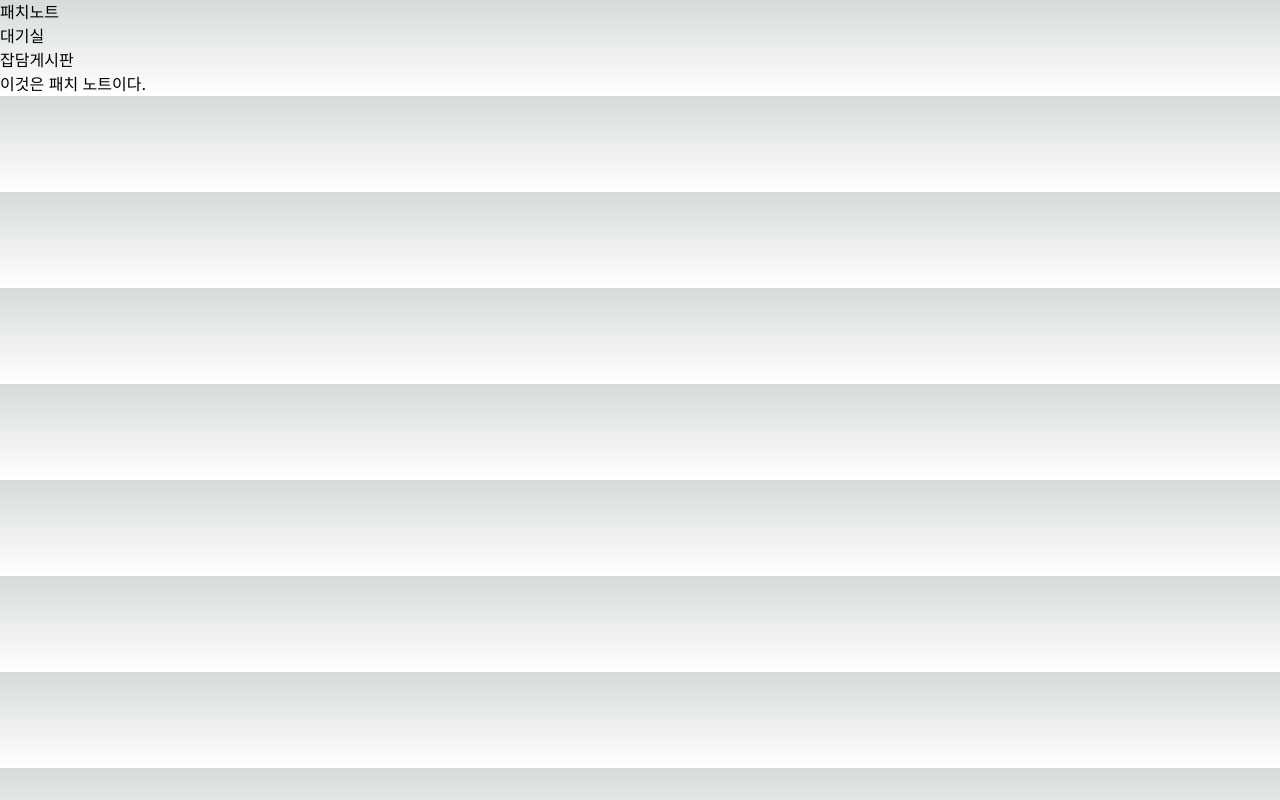
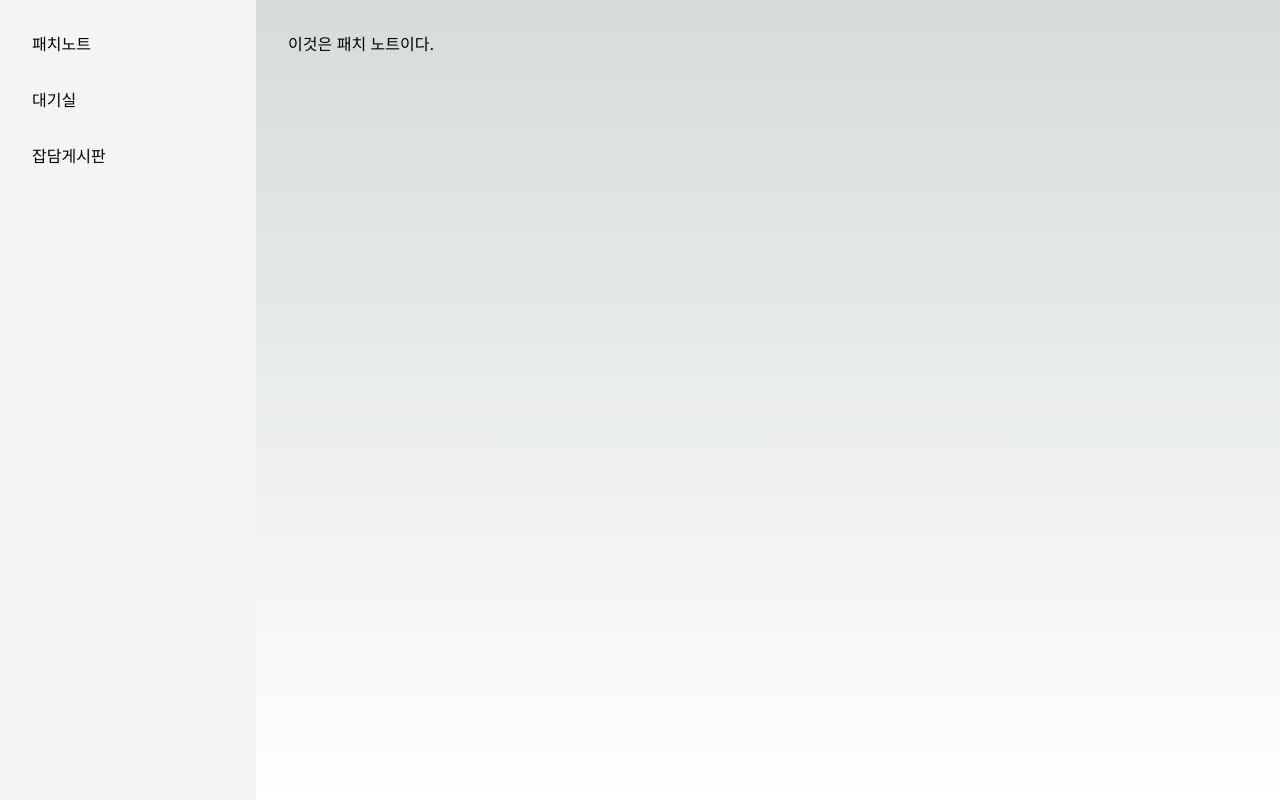
Before and after one commit to KimInteger/fetchNote, a Next.js app: page / in a window 1280 px wide. Built offline with nearby package versions, Linux system fonts and the light colour scheme.

Commit message:
art | navigatebar.tsx
tailwinCSS할당

```diff
--- a/src/app/ui/navigatebar/navigatebar.tsx
+++ b/src/app/ui/navigatebar/navigatebar.tsx
@@ -15,11 +15,13 @@ const NavigateBar: React.FC = () => {
   };
 
   return (
-    <div>
-      <div>
-        <ul>
+    <div className="flex flex-row h-screen">
+      {/* Navigation Bar */}
+      <div className="basis-1/5 bg-gray-100 p-4">
+        <ul className="list-none">
           {navi.map((item, index) => (
             <li
+              className="cursor-pointer hover:bg-gray-200 p-4"
               key={index}
               onClick={() => {
                 changeContent(item);
@@ -30,7 +32,11 @@ const NavigateBar: React.FC = () => {
           ))}
         </ul>
       </div>
-      {naviRouteContent[viewContent] || <div>페이지를 찾을 수 없습니다.</div>}
+
+      {/* Content Area */}
+      <div className="basis-4/5 p-8">
+        {naviRouteContent[viewContent] || <div>페이지를 찾을 수 없습니다.</div>}
+      </div>
     </div>
   );
 };
```
